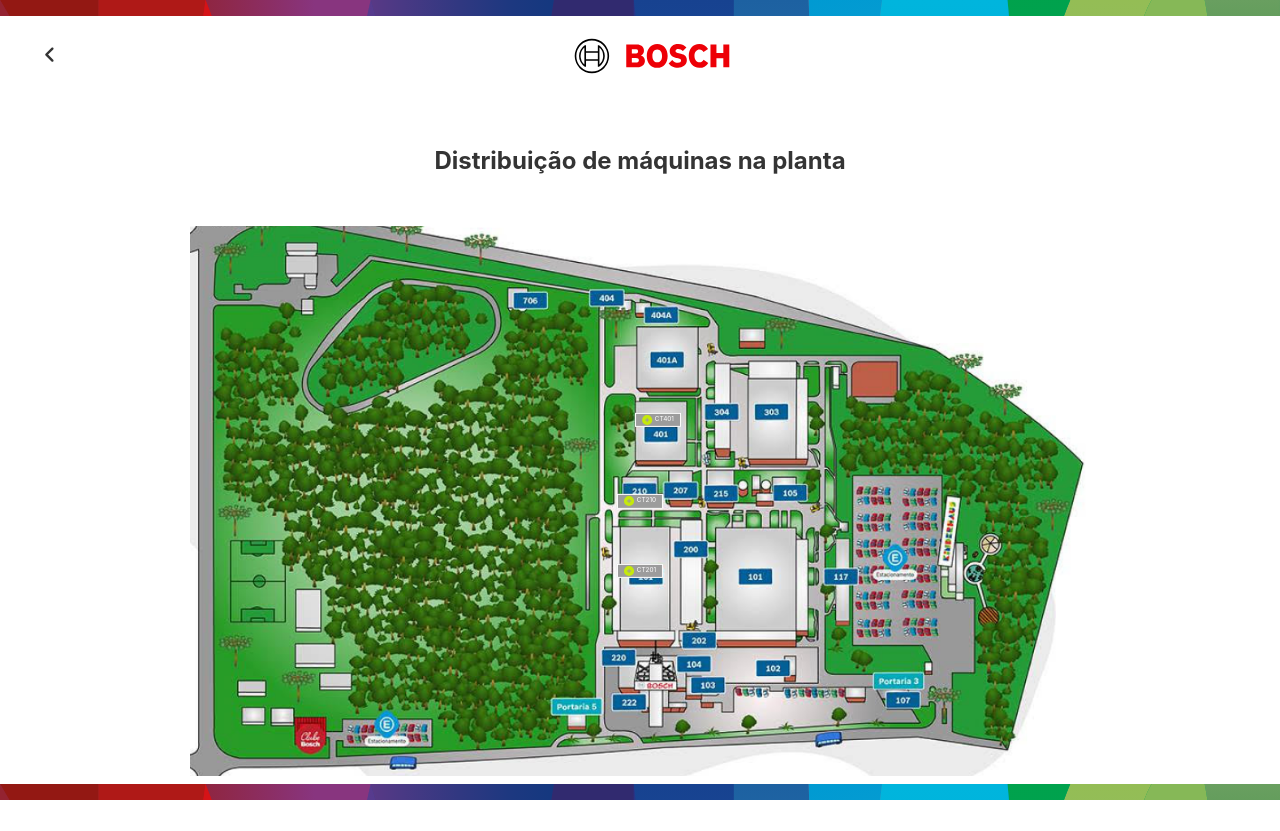
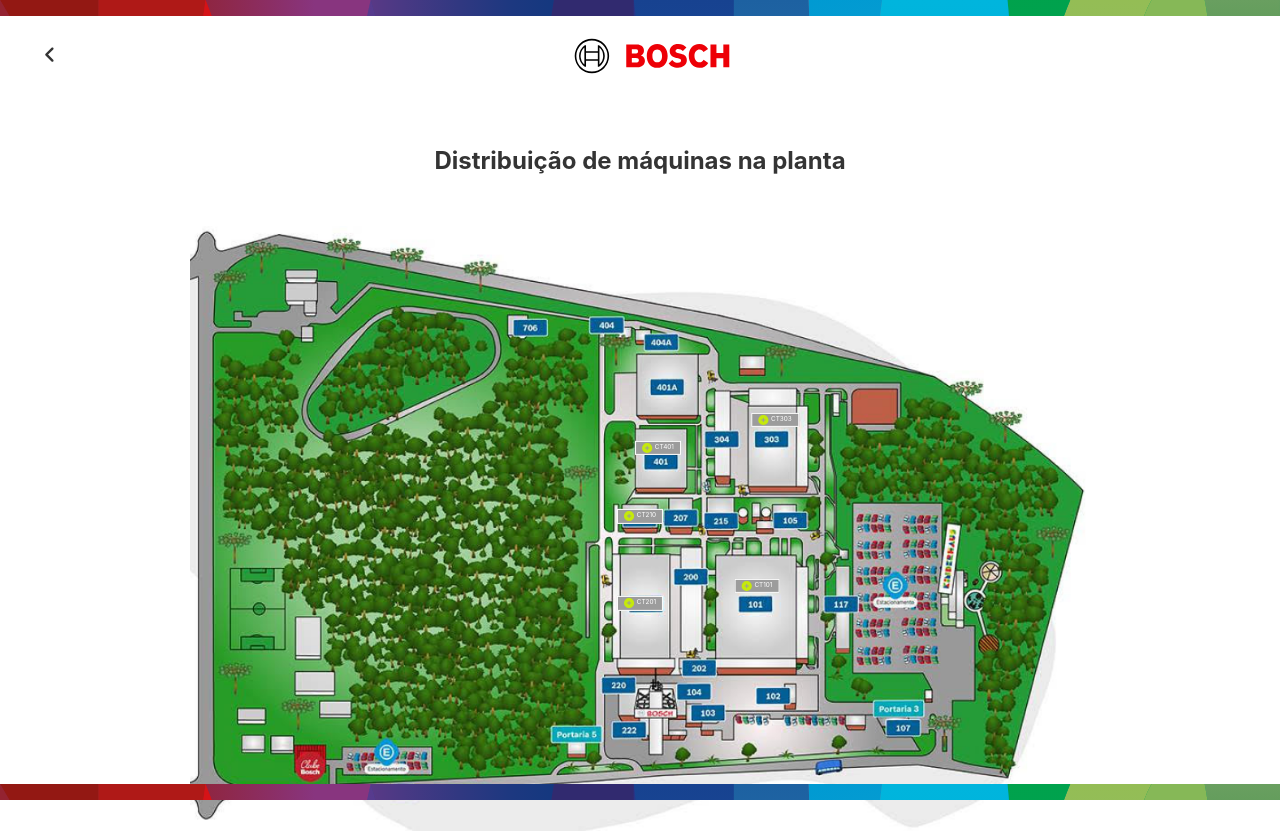
Before and after one commit to m4ite/New-EPI, a React (Create React App) app in the folder frontend/: page /Map in a window 1280 px wide. Before the commit the page ends 800 px from the top, so only its background shows below. Built offline with nearby package versions, Linux system fonts and the light colour scheme.

Commit message:
change buttons

```diff
--- a/frontend/src/App.js
+++ b/frontend/src/App.js
@@ -11,6 +11,7 @@
 import EditEPI from './pages/adm/EditEPI/EditEPI';
 import ListagemMaquina from './pages/adm/ListagemMaquinas/ListagemMaquina';
 import NewMaquina from './pages/adm/newMaquina/newMaquina';
+import Loading from './pages/loading/loading'
 
 function App() {
   return (
@@ -28,6 +29,8 @@
         <Route path='/Map' element={<Map />} />
         <Route path='/Removes' element={<Removes />} />
         <Route exact path='/' element={<Login />} />
+        <Route path='/loading' element={<Loading />} />
+
       </Routes>
     </>
   );
--- a/frontend/src/pages/adm/ListagemEPI/ListagemEPI.js
+++ b/frontend/src/pages/adm/ListagemEPI/ListagemEPI.js
@@ -10,12 +10,16 @@
 import { usePagination } from "@table-library/react-table-library/pagination";
 
 import { FontAwesomeIcon } from '@fortawesome/react-fontawesome';
-import { faPlus, faPencil, faTrashCan } from '@fortawesome/free-solid-svg-icons';
+import { faPencil, faTrashCan } from '@fortawesome/free-solid-svg-icons';
 
-import { Button, Modal, Form, Message, useToaster } from 'rsuite';
+import { Button, Modal, Form, Message, ButtonToolbar, IconButton } from 'rsuite';
+import { useNavigate } from "react-router-dom";
 
+import PlusIcon from '@rsuite/icons/Plus';
 
 function ListagemEPI() {
+
+    const Navigate = useNavigate();
 
     const [open, setOpen] = useState(false);
     const handleOpen = () => setOpen(true);
@@ -61,8 +65,6 @@
         console.log(action, state);
     }
 
-    const toaster = useToaster();
-
     function showError(message) {
         return <Message showIcon type="error" closable>
             <strong>Error!</strong> {message}
@@ -71,7 +73,7 @@
 
     function showSuccess(message) {
         return <Message showIcon type="success" closable>
-            <strong>Success!</strong> You can use the `Message` component to display a success message.
+            <strong>Success!</strong> {message}
         </Message>
     }
 
@@ -82,10 +84,9 @@
             {showError("Falha ao cadastrar EPI!")}
             <Nav />
 
-            <Button className={styles.new} onClick={handleOpen} href="#">
-                <FontAwesomeIcon icon={faPlus} />
-                novo EPI
-            </Button>
+            <ButtonToolbar className={styles.new} >
+                <IconButton onClick={handleOpen} icon={<PlusIcon />}>Add EPI</IconButton>
+            </ButtonToolbar>
 
 
             <div className={styles.rec}>
--- a/frontend/src/pages/adm/ListagemEPI/style.module.css
+++ b/frontend/src/pages/adm/ListagemEPI/style.module.css
@@ -1,11 +1,4 @@
 .new{
-    font-size: 2vw;
-    padding: .5%;
-    width: 10%;
-    justify-content: space-around;
-    color: black;
-    border-radius: 1vw;
-    border: 1px solid rgb(219, 219, 219);
     position: fixed;
     right: 3vw;
 }
--- a/frontend/src/pages/adm/ListagemMaquinas/ListagemMaquina.js
+++ b/frontend/src/pages/adm/ListagemMaquinas/ListagemMaquina.js
@@ -9,8 +9,10 @@
 import { usePagination } from "@table-library/react-table-library/pagination";
 
 import { FontAwesomeIcon } from '@fortawesome/react-fontawesome';
-import { faPlus, faPencil, faTrashCan } from '@fortawesome/free-solid-svg-icons';
-import { Button } from 'rsuite';
+import { faPencil, faTrashCan } from '@fortawesome/free-solid-svg-icons';
+import { ButtonToolbar, IconButton } from 'rsuite';
+
+import PlusIcon from '@rsuite/icons/Plus';
 
 import { useNavigate } from "react-router-dom";
 
@@ -90,10 +92,9 @@
     return (
         <>
             <Nav />
-            <Button className={styles.new} href="NewMaquina">
-                <FontAwesomeIcon icon={faPlus} />
-                nova máquina
-            </Button>
+            <ButtonToolbar className={styles.new} >
+                <IconButton icon={<PlusIcon />} onClick={() => Navigate("/NewMaquina")}>Add Maquina</IconButton>
+            </ButtonToolbar>
 
             <div className={styles.rec}>
 
--- a/frontend/src/pages/adm/ListagemMaquinas/style.module.css
+++ b/frontend/src/pages/adm/ListagemMaquinas/style.module.css
@@ -1,11 +1,4 @@
 .new{
-    font-size: 2vw;
-    padding: .5%;
-    width: 10%;
-    justify-content: space-around;
-    color: black;
-    border-radius: 1vw;
-    border: 1px solid rgb(219, 219, 219);
     position: fixed;
     right: 3vw;
 }
--- a/frontend/src/pages/adm/newMaquina/newMaquina.js
+++ b/frontend/src/pages/adm/newMaquina/newMaquina.js
@@ -1,5 +1,4 @@
 import styles from "./style.module.css"
-import { useNavigate } from "react-router-dom"
 import { useState } from 'react';
 
 import Nav from "../../../components/nav"
@@ -10,7 +9,6 @@
 
 function NewMaquina() {
 
-    const Navigate = useNavigate()
 
     const options1 = [
         { value: 'chocolate', label: 'Chocolate' },
@@ -27,14 +25,14 @@
     const handleClose = () => setOpen(false);
 
     function showError(message) {
-        return <Message showIcon type="error">
+        return <Message showIcon type="error" closable>
             <strong>Error!</strong> {message}
         </Message>
     }
 
     function showSuccess(message) {
-        return <Message showIcon type="success">
-            <strong>Success!</strong> You can use the `Message` component to display a success message.
+        return <Message showIcon type="success" closable>
+            <strong>Success!</strong> {message}
         </Message>
     }
 
@@ -43,8 +41,7 @@
         <>
 
             {showError("Erro ao cadastrar máquina")}
-            {showSuccess("Erro ao cadastrar máquina")}
-
+            {showSuccess("Máquina cadastrada com sucesso!")}
 
             <Nav />
 
--- /dev/null
+++ b/frontend/src/pages/loading/loading.js
@@ -0,0 +1,15 @@
+import { Loader } from 'rsuite';
+import Nav from "../../components/nav"
+import Footer from "../../components/footer"
+
+function loading(){
+    return(
+        <>
+            <Nav/>
+            <Loader center size="md" content="loading" />
+            <Footer/>
+        </>
+    )
+}
+
+export default loading
--- a/frontend/src/pages/map/map.js
+++ b/frontend/src/pages/map/map.js
@@ -1,7 +1,6 @@
 import Nav from "../../components/nav"
 import Footer from "../../components/footer"
 import styles from "./style.module.css"
-import map from "./map.png"
 
 import { FontAwesomeIcon } from '@fortawesome/react-fontawesome';
 import { faCirclePlus } from '@fortawesome/free-solid-svg-icons';
@@ -10,14 +9,16 @@
     return (
         <>
             <Nav className={styles.screen}/>
+
             <div className={styles.t}>Distribuição de máquinas na planta</div>
+
             <div className={styles.mapa}>
-                <button className={styles.barracao1}>
+                <button className={styles.barracao210}>
                     <FontAwesomeIcon icon={faCirclePlus} />
                     <div className={styles.location}>CT210</div>
                 </button>
 
-                <button className={styles.barracao2}>
+                <button className={styles.barracao201}>
                     <FontAwesomeIcon icon={faCirclePlus} />
                     <div className={styles.location}>CT201</div>
                 </button>
@@ -26,7 +27,15 @@
                     <div className={styles.location}>CT401</div>
                 </button>
 
+                <button className={styles.barracao303}>
+                    <FontAwesomeIcon icon={faCirclePlus} />
+                    <div className={styles.location}>CT303</div>
+                </button>
 
+                <button className={styles.barracao101}>
+                    <FontAwesomeIcon icon={faCirclePlus} />
+                    <div className={styles.location}>CT101</div>
+                </button>
             </div>
 
             <Footer />
--- a/frontend/src/pages/map/style.module.css
+++ b/frontend/src/pages/map/style.module.css
@@ -18,13 +18,13 @@
 
 }
 
-.barracao1{
+.barracao210{
   composes: btt;
-  top: 50%;
+  top: 48%;
   left: 50%;
 }
 
-.barracao2{
+.barracao201{
   composes: btt;
   top: 60%;
   left: 50%;
@@ -32,10 +32,21 @@
 
 .barracao401{
   composes: btt;
-  top: 30%;
+  top: 32%;
   left: 52%;
 }
 
+.barracao303{
+  composes: btt;
+  top: 25%;
+  left: 65%;
+}
+
+.barracao101{
+  composes: btt;
+  top: 50%;
+  left: 63%;
+}
 
 .location{
   color: white;
@@ -46,7 +57,7 @@
 .mapa{
   background-image: url("./map.png");
   width: 900px;
-  height: 550px;
+  height: 604.6px;
   margin: 0 auto;
   background-size: cover;
   background-repeat: no-repeat;
```
Also changed, not shown: frontend/src/pages/notFound/notFound.js (added, +10 -0 lines).
